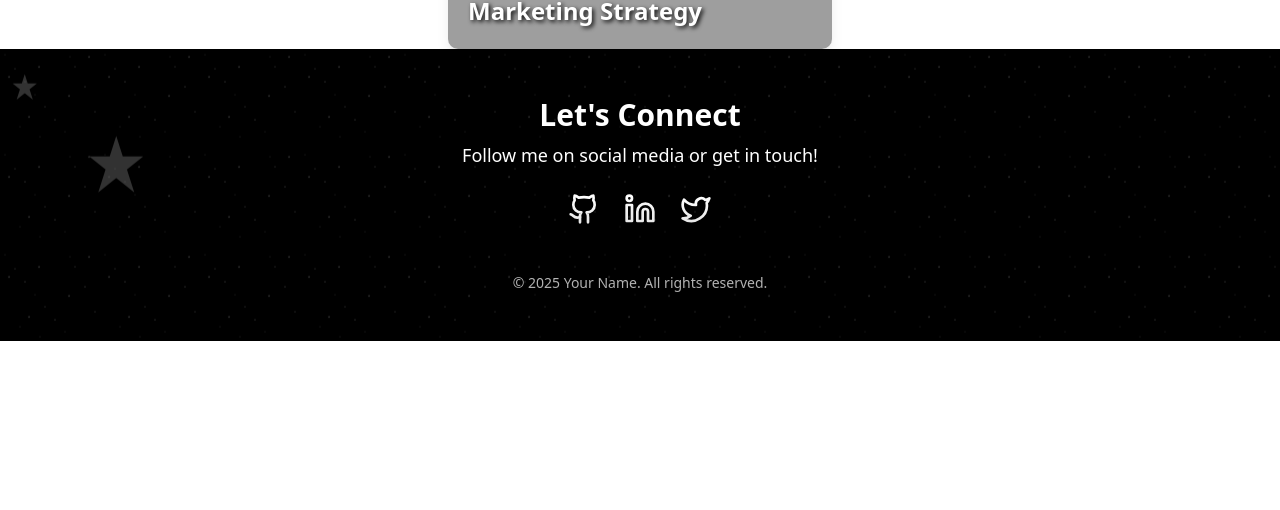
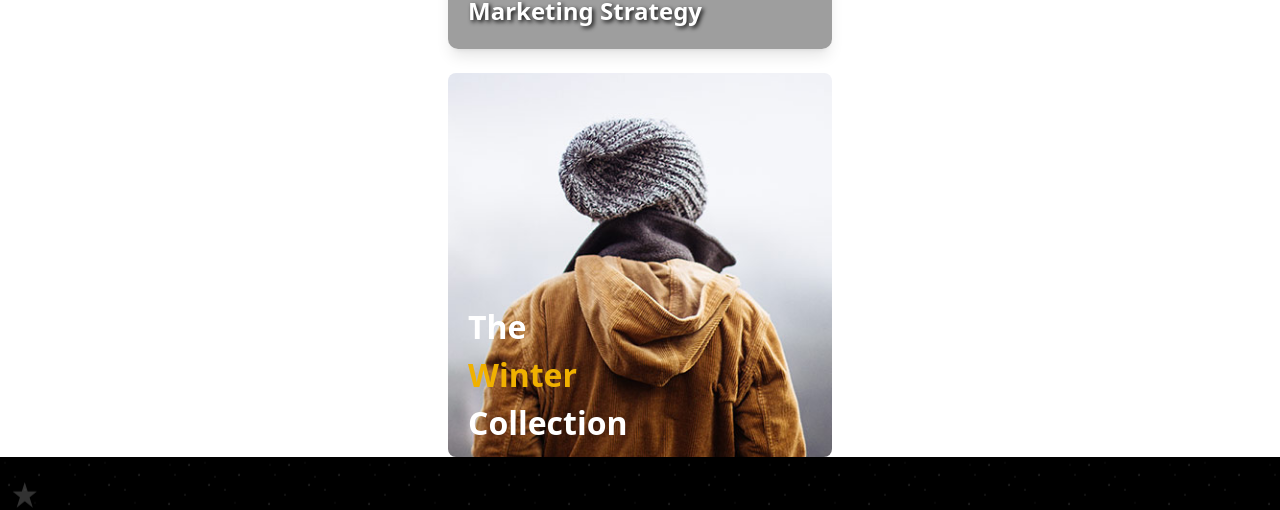
Before and after one commit to Marg0n/next-level-portfolio, a Next.js app: page /projects in a window 1280 px wide. Shown: the part 1614-2124 px from the top of the page. Before the commit the page ends 1955 px from the top, so only its background shows below. Built offline with nearby package versions, Linux system fonts and the light colour scheme; grey boxes are pictures that could not be loaded.

Commit message:
Add: Added winter_cloth.jpg. Modify: Modified ProjectLandingPage, CustomCardProps and AnimatedCardWithImageTilt.

```diff
--- a/src/components/modules/projects/ProjectLandingPage.tsx
+++ b/src/components/modules/projects/ProjectLandingPage.tsx
@@ -19,7 +19,7 @@ const ProjectLandingPage = () => {
         <AnimatedCardHoverButtonWithPic/>
         <AnimatedCardForPerson/>
         <AnimatedCardFlip/>
-        {/* <AnimatedCardWithImageTilt/> */}
+        <AnimatedCardWithImageTilt />
       {/* </StarfieldWarp> */}
     </div>
   );
--- a/src/components/shared/cards/HoverAnimatedCards.tsx
+++ b/src/components/shared/cards/HoverAnimatedCards.tsx
@@ -12,26 +12,29 @@ import {
 } from "lucide-react";
 import Image from "next/image";
 import { calculateReadingTime } from "@/utils/readingTime";
+import winterCloth from "@/assets/images/winter_cloth.jpg";
 
 //* Define types for the props
 interface CustomCardProps {
   description?: string;
-  icon?: ReactNode[]; // Allow Optional icon prop to be a ReactNode (string, element, etc.)
+  icon?: ReactNode[]; //? Allow Optional icon prop to be a ReactNode (string, element, etc.)
   handleAnything?: (
     event:
       | React.MouseEvent<HTMLButtonElement>
       | React.FormEvent<HTMLFormElement>,
-  ) => void; // Supports both click and form submit events
-  className?: string; // Allow className to be passed as a prop
-  image?: string; // Only allow string URLs for image prop
+  ) => void; //? Supports both click and form submit events
+  className?: string; //? Allow className to be passed as a prop
+  image?: string; //? Only allow string URLs for image prop
   genre?: string;
   designation?: string;
   title?: string;
   facebook?: boolean;
   x?: boolean;
   linkedin?: boolean;
-  link?: string; // Optional link prop for Learn More button
-  buttonText?: string; // Optional button text prop
+  link?: string; //? Optional link prop for Learn More button
+  buttonText?: string; //? Optional button text prop
+  // textArray?: string[]; //? textArray={["Line 1", "Line 2", "Line 3"]}
+  textArray?: { value: string; className?: string }[]; //? textArray={[{ value: "John Doe", className: "text-white" }, ... ]}
 }
 
 //* creating x logo
@@ -248,7 +251,7 @@ export const AnimatedCardFlip: React.FC<CustomCardProps> = ({
   description,
   title,
   link,
-  buttonText
+  buttonText,
 }) => {
   return (
     <div
@@ -298,20 +301,23 @@ export const AnimatedCardFlip: React.FC<CustomCardProps> = ({
   );
 };
 
-export const AnimatedCardWithImageTilt = (
-  src?: string,
-  text1?: string,
-  text2?: string,
-  text3?: string,
-  text2Class?: string,
-) => {
+export const AnimatedCardWithImageTilt: React.FC<CustomCardProps> = ({
+  className = ``,
+  image,
+  textArray = [{ value: "The" }, { value: "Winter", className: "text-yellow-500" }, { value: "Collection" }],
+}) => {
   return (
-    <div className="p-4 md:p-0 w-full md:w-96 sm:w-[80%] lg:w-[60%] h-[350px] overflow-hidden rounded-md relative cursor-pointer group">
+    <div
+      className={clsx(
+        "p-4 md:p-0 h-96 w-full md:w-96 overflow-hidden rounded-md relative cursor-pointer group",
+        className,
+      )}
+    >
       {/*  image  */}
       <Image
         src={
-          src ??
-          "https://img.freepik.com/free-photo/indoor-picture-cheerful-handsome-young-man-having-folded-hands-looking-directly-smiling-sincerely-wearing-casual-clothes_176532-10257.jpg?t=st=1728139729~exp=1728143329~hmac=dd0870841ecbe138afdb639fee17206241a94b02b17e1e681ad16eba38f0bd7b&w=996"
+          image ??
+          winterCloth
         }
         alt="animated_card"
         className="w-full h-full object-cover group-hover:scale-[1.15] group-hover:rotate-[8deg] transition-all duration-300 ease-out"
@@ -321,7 +327,8 @@ export const AnimatedCardWithImageTilt = (
 
       {/*  texts  */}
       <div className="absolute bottom-0 left-0 py-[10px] px-[20px]">
-        <h3 className="text-[2rem] font-bold text-white">{text1}</h3>
+        {/* option 1 */}
+        {/* <h3 className="text-[2rem] font-bold text-white">{text1}</h3>
         <h3
           className={
             "text-[2rem] font-bold " +
@@ -330,7 +337,33 @@ export const AnimatedCardWithImageTilt = (
         >
           {text2}
         </h3>
-        <h3 className="text-[2rem] font-bold text-white">{text3}</h3>
+        <h3 className="text-[2rem] font-bold text-white">{text3}</h3> */}
+
+        {/* option 2 */}
+        {/* {textArray?.map((line, index) => (
+          <h3
+            key={index}
+            className={clsx("text-[2rem] font-bold", {
+              "text-yellow-500": index === 1, //? make second line yellow
+              "text-white": index !== 1,
+            })}
+          >
+            {line}
+          </h3>
+        ))} */}
+
+        {/* option 3 */}
+        {textArray?.map((item, index) => (
+          <h3
+            key={index}
+            className={clsx(
+              "text-[2rem] font-bold",
+              item?.className ?? "text-white",
+            )}
+          >
+            {item?.value}
+          </h3>
+        ))}
       </div>
     </div>
   );
```
Also changed, not shown: src/assets/images/winter_cloth.jpg (added).
